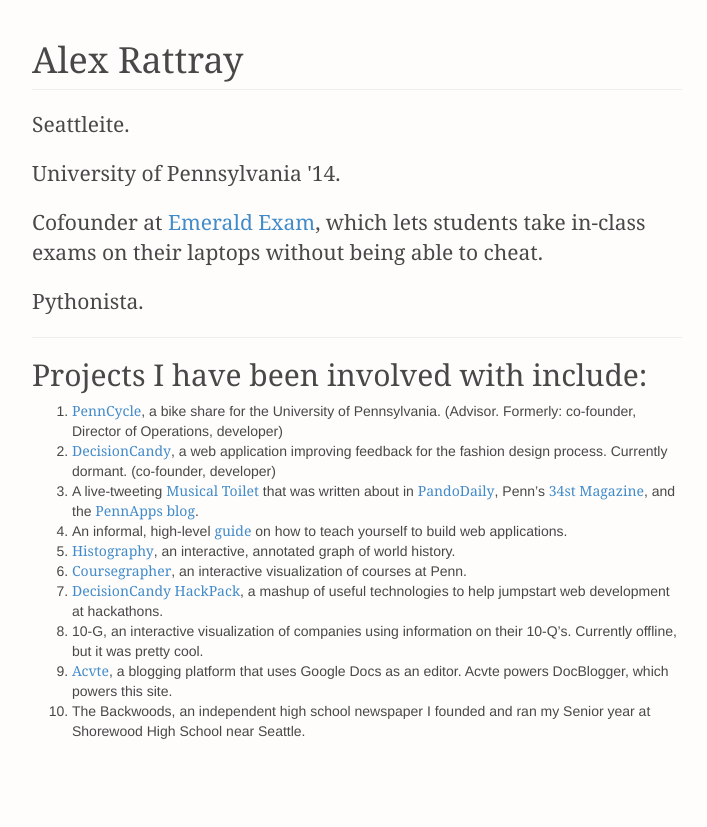
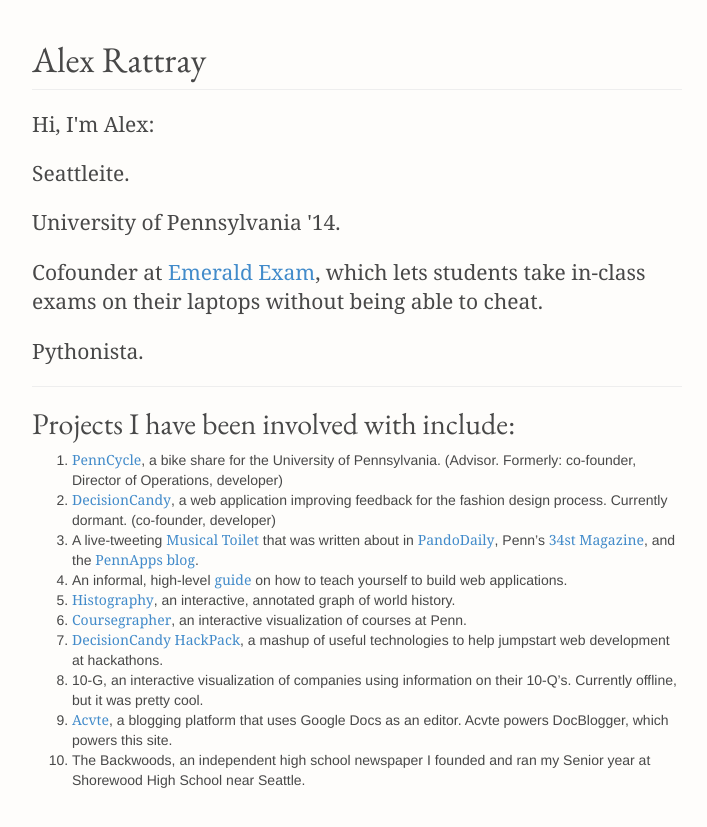
Before and after one commit to rattrayalex/rattrayalex.github.io, a Jekyll site: the page index.html, which Jekyll copies as it is, in a window 1280 px wide. Shown: the top 827 px of the page, without its empty margins (283-990 px from the left). Built offline with Jekyll 4.4.1, drawn with Linux system fonts in a browser that asks for light colours; Markdown is read by kramdown in place of the engine named in the settings.

Commit message:
EB Garamond

```diff
--- a/index.html
+++ b/index.html
@@ -3,8 +3,11 @@
   <head>
     <title>Alex Rattray, Now On The Internet!</title>
     <meta name="viewport" content="width=device-width, initial-scale=1.0">
+    <link href="http://fonts.googleapis.com/css?family=Libre+Baskerville:400,400italic|EB+Garamond" rel="stylesheet" type="text/css"/>
     <!-- Bootstrap -->
+
     <link href="/css/bootstrap.min.css" rel="stylesheet">
+
 
     <!-- HTML5 Shim and Respond.js IE8 support of HTML5 elements and media queries -->
     <!-- WARNING: Respond.js doesn't work if you view the page via file:// -->
@@ -14,7 +17,10 @@
     <![endif]-->
 
     <style>
-      h1, h2, p, a {
+      h1, h2, h3, h4, h5, h6 {
+        font-family: 'EB Garamond', Georgia, 'Times New Roman', Serif;
+      }
+      p, span, a {
         font-family: Georgia, 'Times New Roman', Serif;
       }
       .container {
@@ -32,6 +38,8 @@
     <div class="container">
       <h1 class='page-header'>Alex Rattray</h1>
       <p class="lead">
+        Hi, I'm Alex:
+      </p><p class="lead">
         Seattleite.
       </p><p class="lead">
         University of Pennsylvania '14.
```
